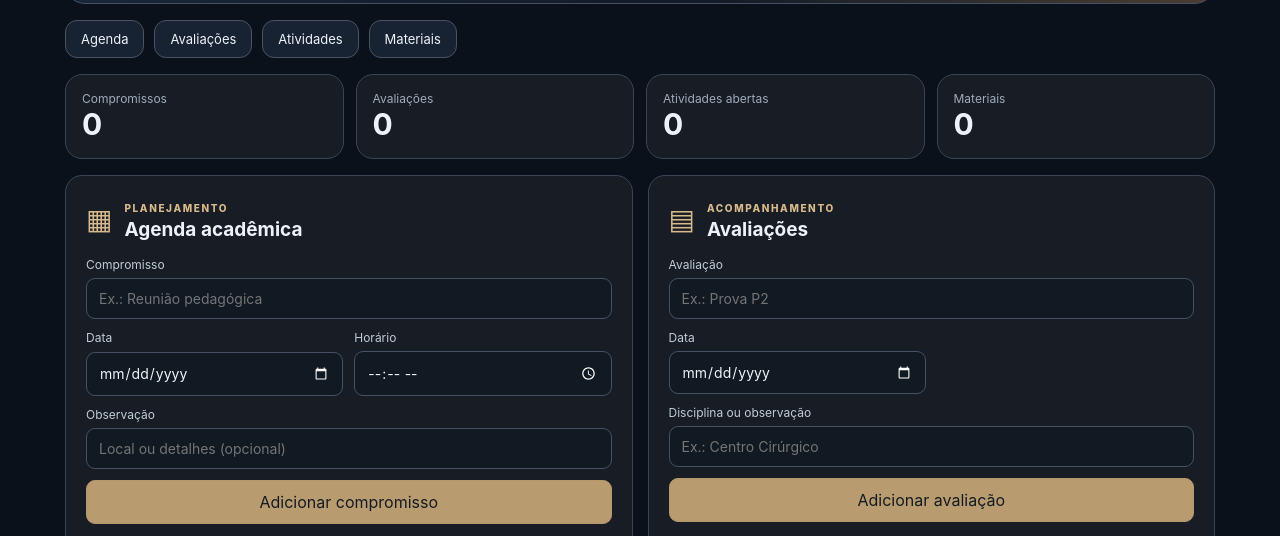
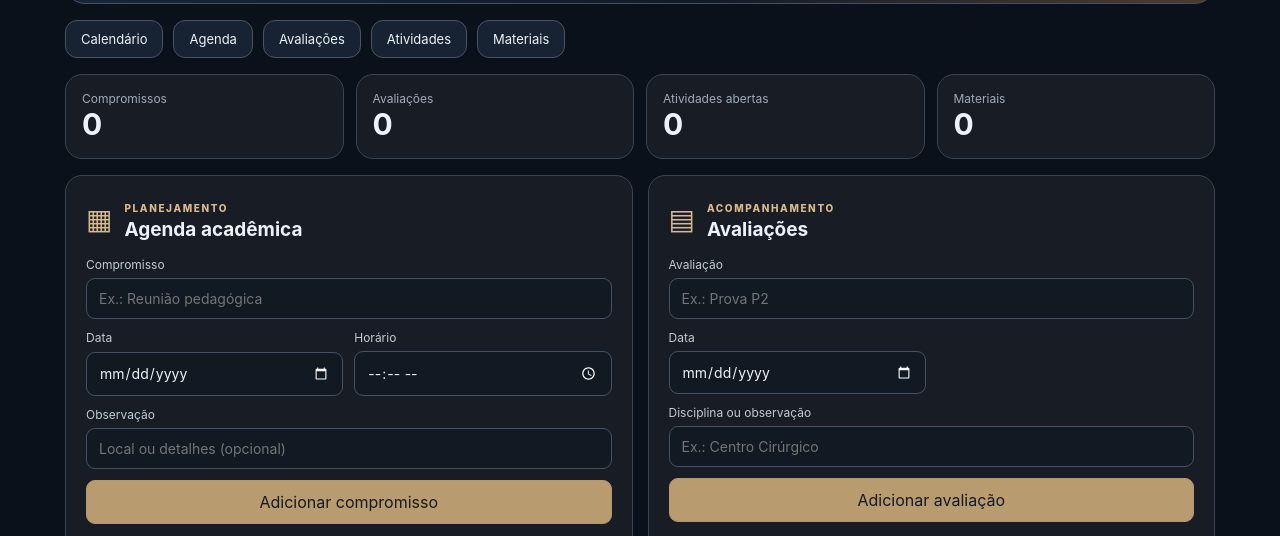
Before and after one commit to paivaneto7-MoM/central-academica-open, a plain HTML site: page web/modulos.html in a window 1280 px wide. Shown: the part 260-796 px from the top of the page. Drawn offline with Linux system fonts and the light colour scheme.

Commit message:
feat: conecta calendário ao painel e adiciona testes

```diff
--- a/web/modulos.html
+++ b/web/modulos.html
@@ -1,7 +1,7 @@
 <!doctype html><html lang="pt-BR"><head><meta charset="utf-8"><meta name="viewport" content="width=device-width,initial-scale=1"><meta name="theme-color" content="#101827"><title>Agenda e recursos | Central Acadêmica Open</title><link rel="stylesheet" href="assets/css/modules.css?v=1"><script src="assets/js/modules.js?v=1" defer></script></head><body>
 <header><a class="brand" href="app.html">✦ <strong>Central Acadêmica</strong> <small>OPEN</small></a><span>ESPAÇO DOCENTE</span></header>
 <main><div class="intro"><span class="eyebrow">CENTRAL DE ORGANIZAÇÃO</span><h1>Minha rotina acadêmica</h1><p>Agenda, avaliações, atividades e materiais organizados em um único espaço.</p></div>
-<nav class="tabs" aria-label="Módulos"><a href="#agenda">Agenda</a><a href="#avaliacoes">Avaliações</a><a href="#atividades">Atividades</a><a href="#materiais">Materiais</a></nav>
+<nav class="tabs" aria-label="Módulos"><a href="calendario.html">Calendário</a><a href="#agenda">Agenda</a><a href="#avaliacoes">Avaliações</a><a href="#atividades">Atividades</a><a href="#materiais">Materiais</a></nav>
 <section class="summary" aria-label="Resumo"><article><span>Compromissos</span><strong id="n-agenda">0</strong></article><article><span>Avaliações</span><strong id="n-avaliacoes">0</strong></article><article><span>Atividades abertas</span><strong id="n-atividades">0</strong></article><article><span>Materiais</span><strong id="n-materiais">0</strong></article></section>
 <div class="layout">
 <section class="panel" id="agenda"><div class="heading"><span class="symbol">▦</span><div><small>PLANEJAMENTO</small><h2>Agenda acadêmica</h2></div></div><form data-kind="agenda"><label>Compromisso<input name="title" maxlength="120" required placeholder="Ex.: Reunião pedagógica"></label><label>Data<input type="date" name="date" required></label><label>Horário<input type="time" name="time"></label><label>Observação<input name="detail" maxlength="160" placeholder="Local ou detalhes (opcional)"></label><button>Adicionar compromisso</button></form><ul id="list-agenda" class="entries"></ul></section>
@@ -11,4 +11,4 @@
 </div>
 <section class="panel utility"><div><h2>Pesquisa e cópia de segurança</h2><p>Encontre registros e exporte seus dados deste módulo. Não inclua informações pessoais ou sensíveis.</p><label for="search">Pesquisar em todos os módulos</label><input id="search" type="search" placeholder="Digite um tema, disciplina ou compromisso"></div><div class="utility-buttons"><button id="backup" type="button">Exportar registros JSON</button><button id="erase" type="button" class="danger">Apagar registros destes módulos</button></div></section>
 <p class="privacy">Seus registros são armazenados somente neste navegador. Não há sincronização, acesso a Gmail ou Calendar, nem backup automático. A biblioteca salva links e descrições, não arquivos enviados.</p><p id="status" role="status" aria-live="polite" class="sr-only"></p>
-</main><nav class="bottom" aria-label="Navegação móvel"><a href="app.html">⌂<span>Início</span></a><a href="#agenda">▦<span>Agenda</span></a><a href="#avaliacoes">▤<span>Avaliações</span></a><a href="#atividades">☑<span>Atividades</span></a><a href="#materiais">▣<span>Materiais</span></a></nav></body></html>
+</main><nav class="bottom" aria-label="Navegação móvel"><a href="app.html">⌂<span>Início</span></a><a href="calendario.html">▦<span>Calendário</span></a><a href="#agenda">▦<span>Agenda</span></a><a href="#avaliacoes">▤<span>Avaliações</span></a><a href="#atividades">☑<span>Atividades</span></a><a href="#materiais">▣<span>Materiais</span></a></nav></body></html>
```
